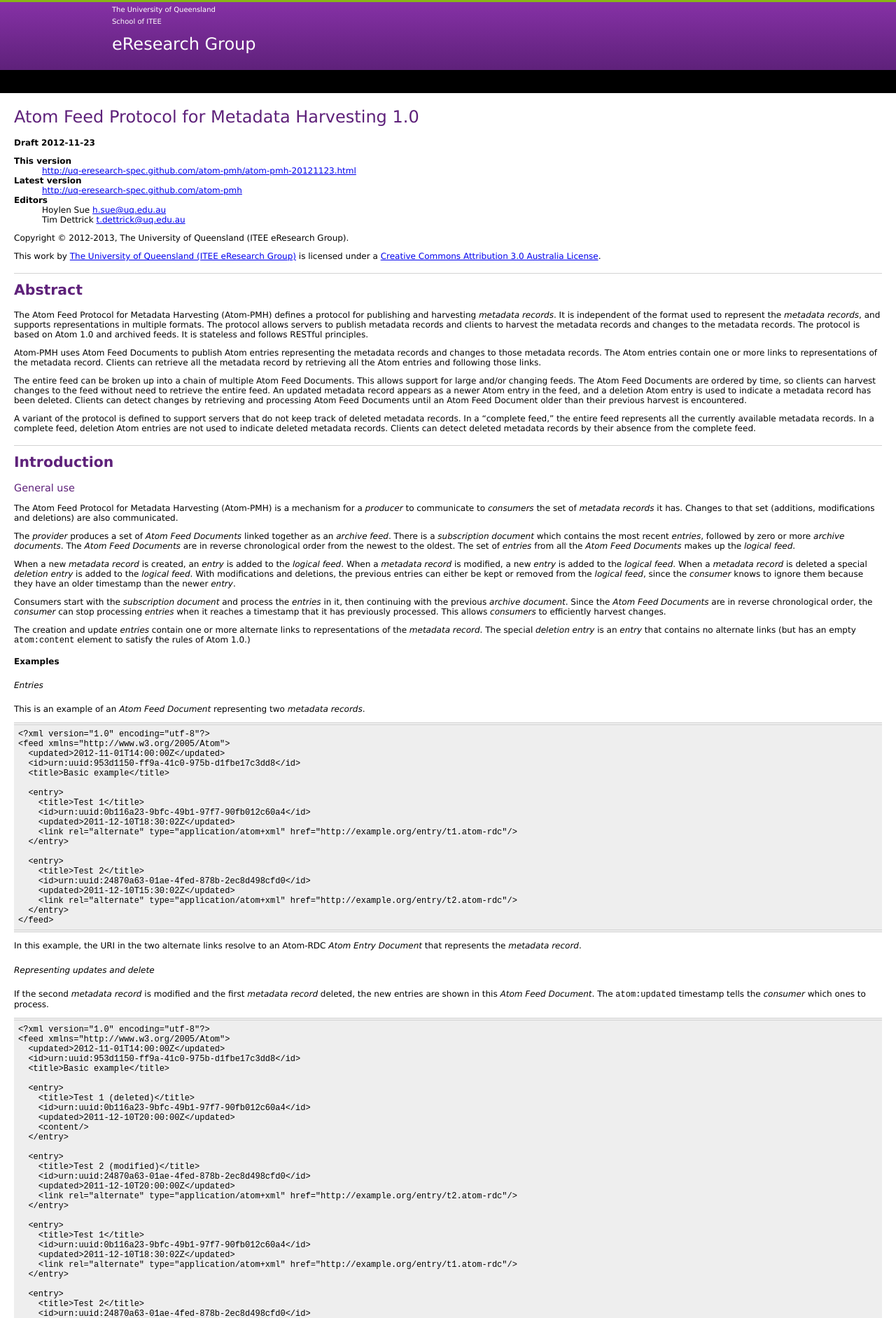
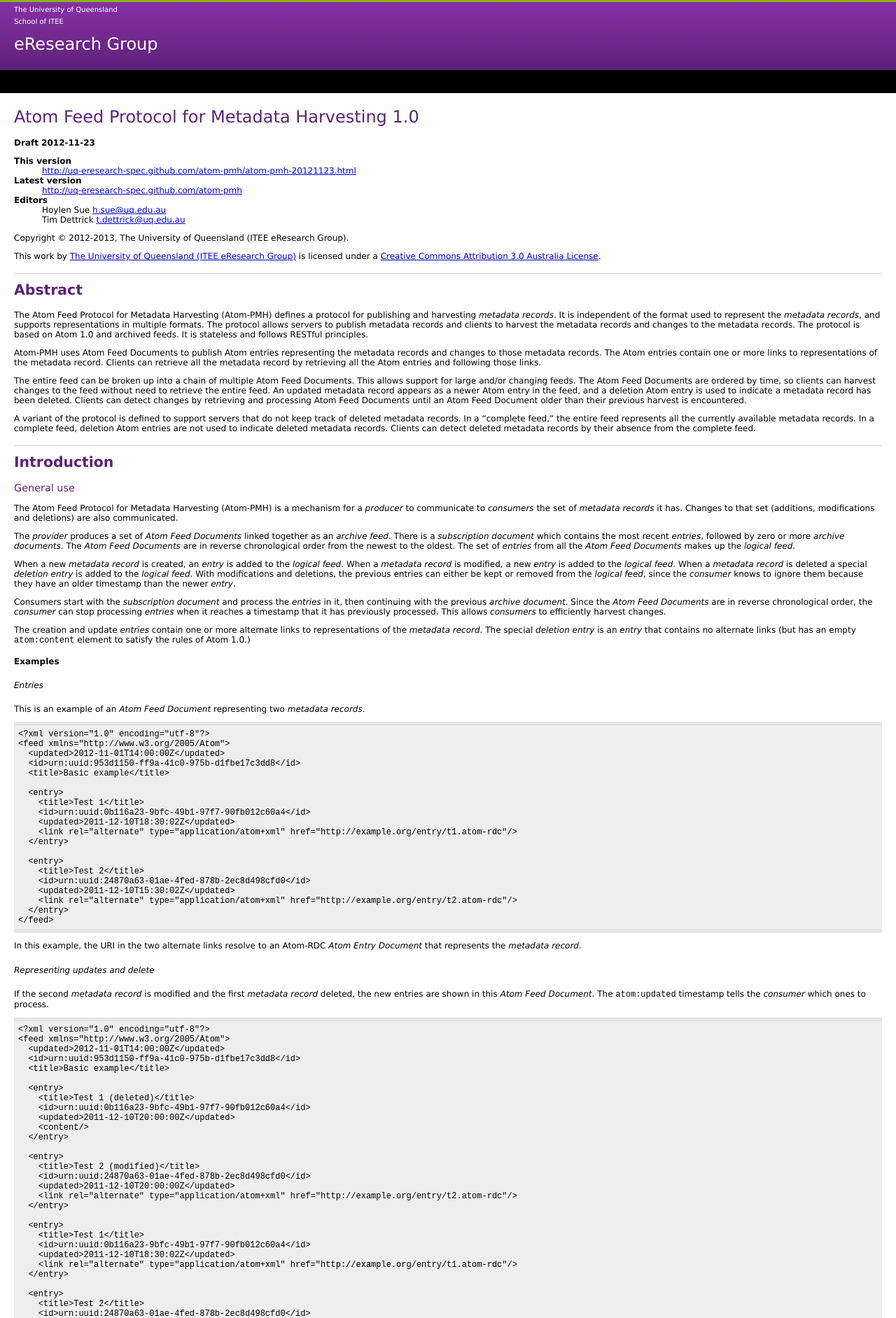
Before and after one commit to uq-eresearch-spec/atom-pmh, a Jekyll site: the page built from index.html, in a window 1280 px wide. Shown: the top 1883 px of the page at 70% size. Built offline with Jekyll 4.4.1, drawn with Linux system fonts in a browser that asks for light colours.

Commit message:
Fixing header to be aligned to the left.

```diff
--- a/css/spec.css
+++ b/css/spec.css
@@ -21,7 +21,7 @@ div#nav {
 }
 div#nav p {
  width: 960px;
- margin: 1ex auto;
+ margin: 1ex 20px;
  font-size: x-small;
 }
 div#nav p#eResearch {
```
